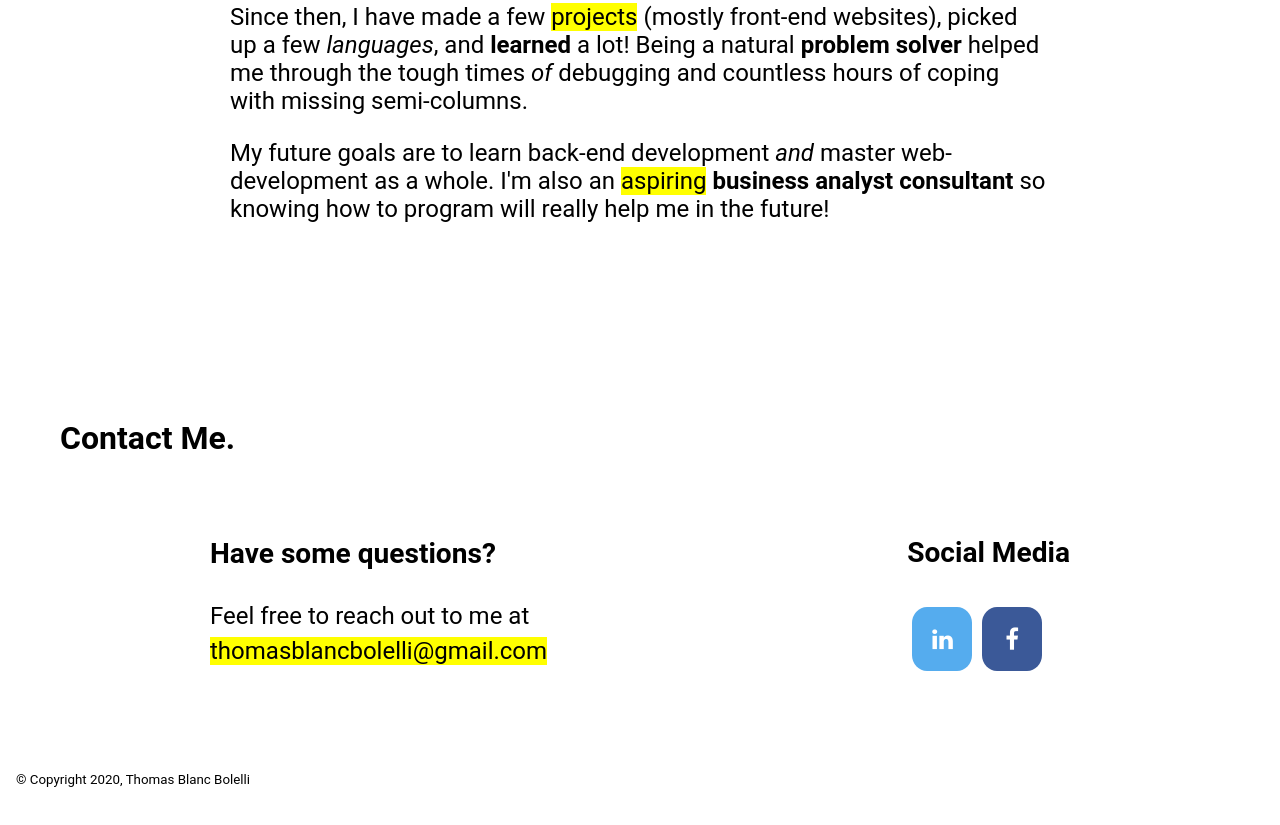
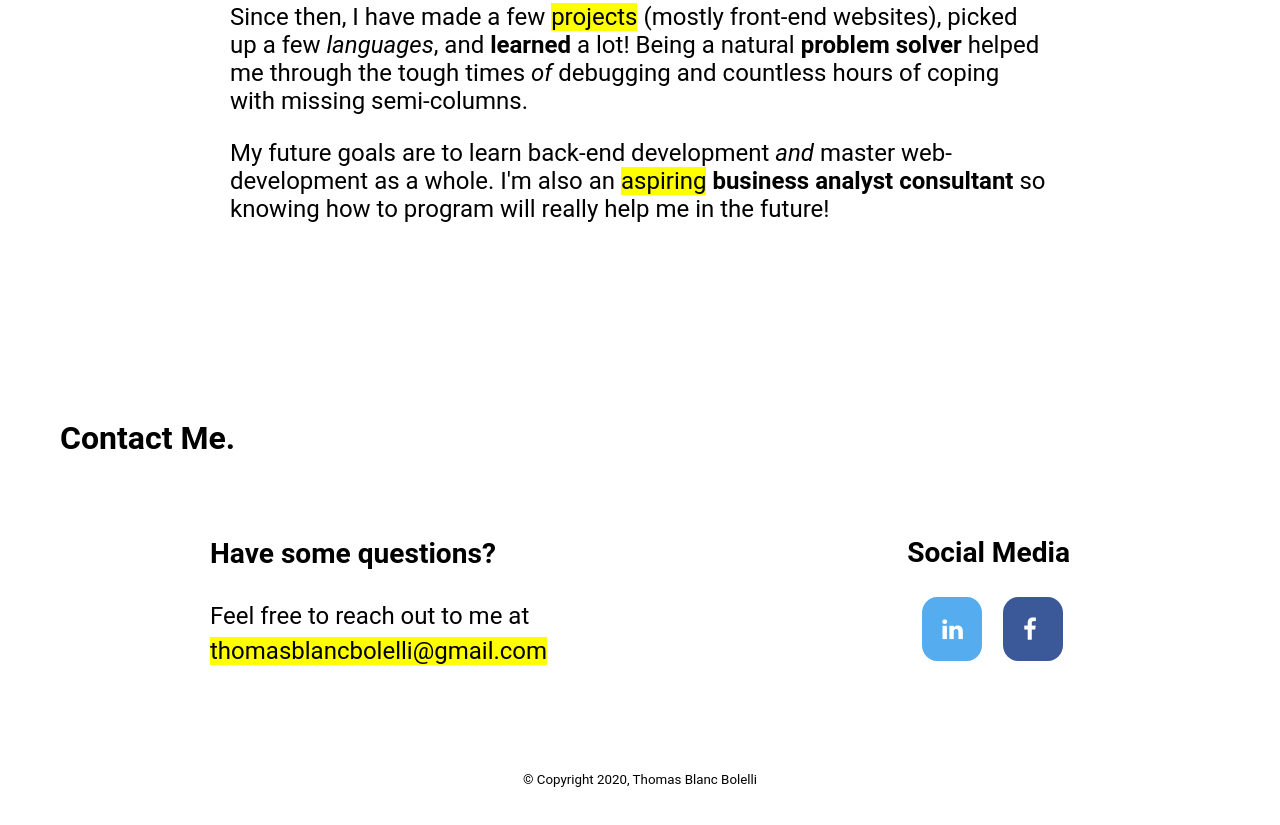
Before and after one commit to NostalgicBae/portfolio_website, a plain HTML site: page index.html in a window 1280 px wide. Shown: the part 2312-3137 px from the top of the page. Drawn offline with Linux system fonts and the light colour scheme.

Commit message:
fixed socials

```diff
--- a/style.css
+++ b/style.css
@@ -215,36 +215,29 @@ body {
     line-height: 35px;
 }
 
-.contact-right ul{
-    list-style: none;
-}
 
 .fa {
     padding: 20px;
     font-size: 30px;
     width: 50px;
-    text-align: center;
     text-decoration: none;
     border-radius: 25%;
-    float: left;
-    margin: 10px 5px;
     width: 60px;
+    margin-left: 15px;
 }
 
-  /* Add a hover effect if you want */
 .fa:hover {
     opacity: 0.7;
 }
 
-  /* Set a specific color for each brand */
 
-  /* Facebook */
+/* Facebook */
 .fa-facebook {
     background: #3B5998;
     color: white;
 }
 
-  /* Twitter */
+/* Linkedin */
 .fa-linkedin {
     background: #55ACEE;
     color: white;
@@ -259,3 +252,11 @@ header, footer {
 header, footer, article, nav, aside {
     padding: 1em;
 }
+
+footer {
+    text-align: center;
+}
+
+footer small {
+    margin-top: 660px;
+}
```
